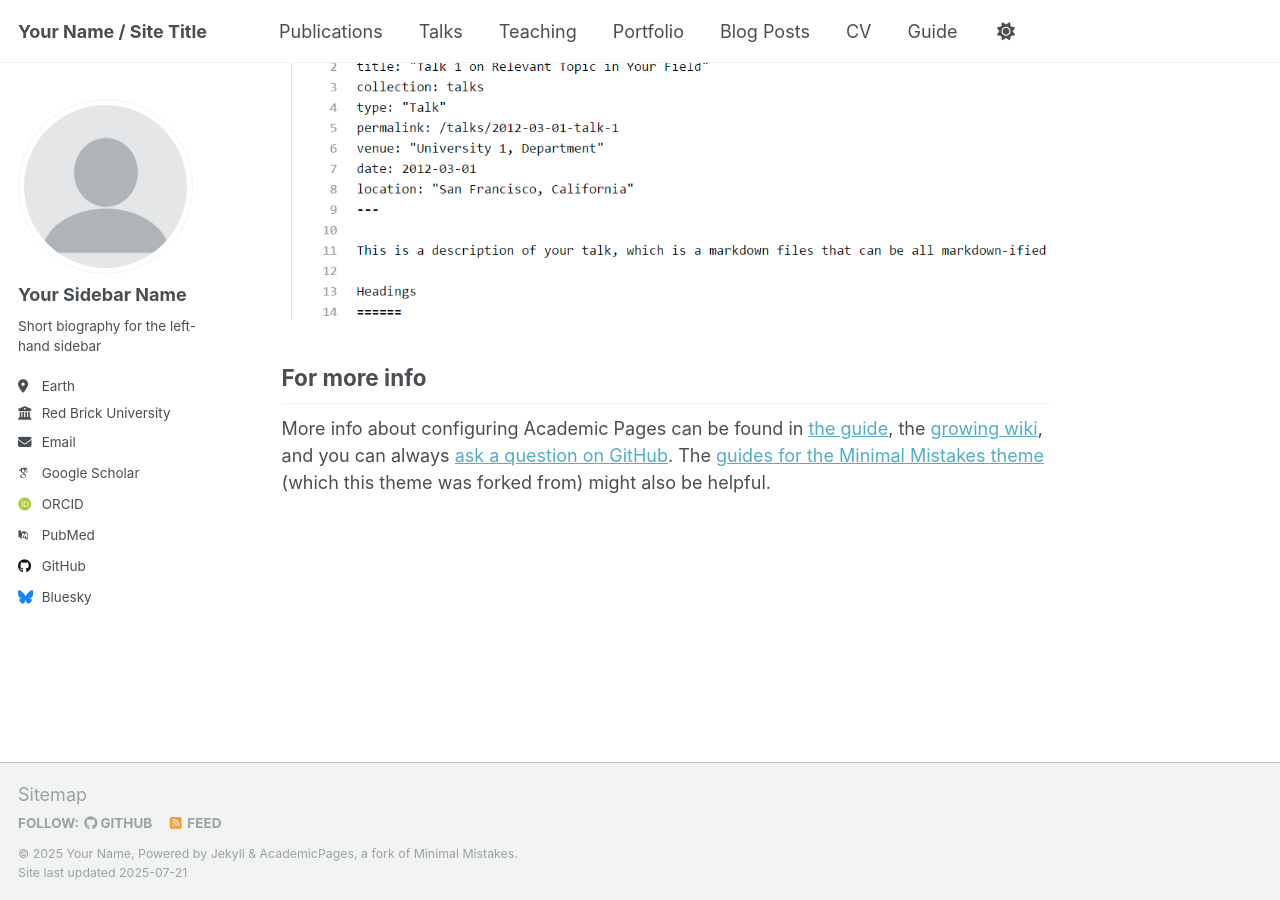
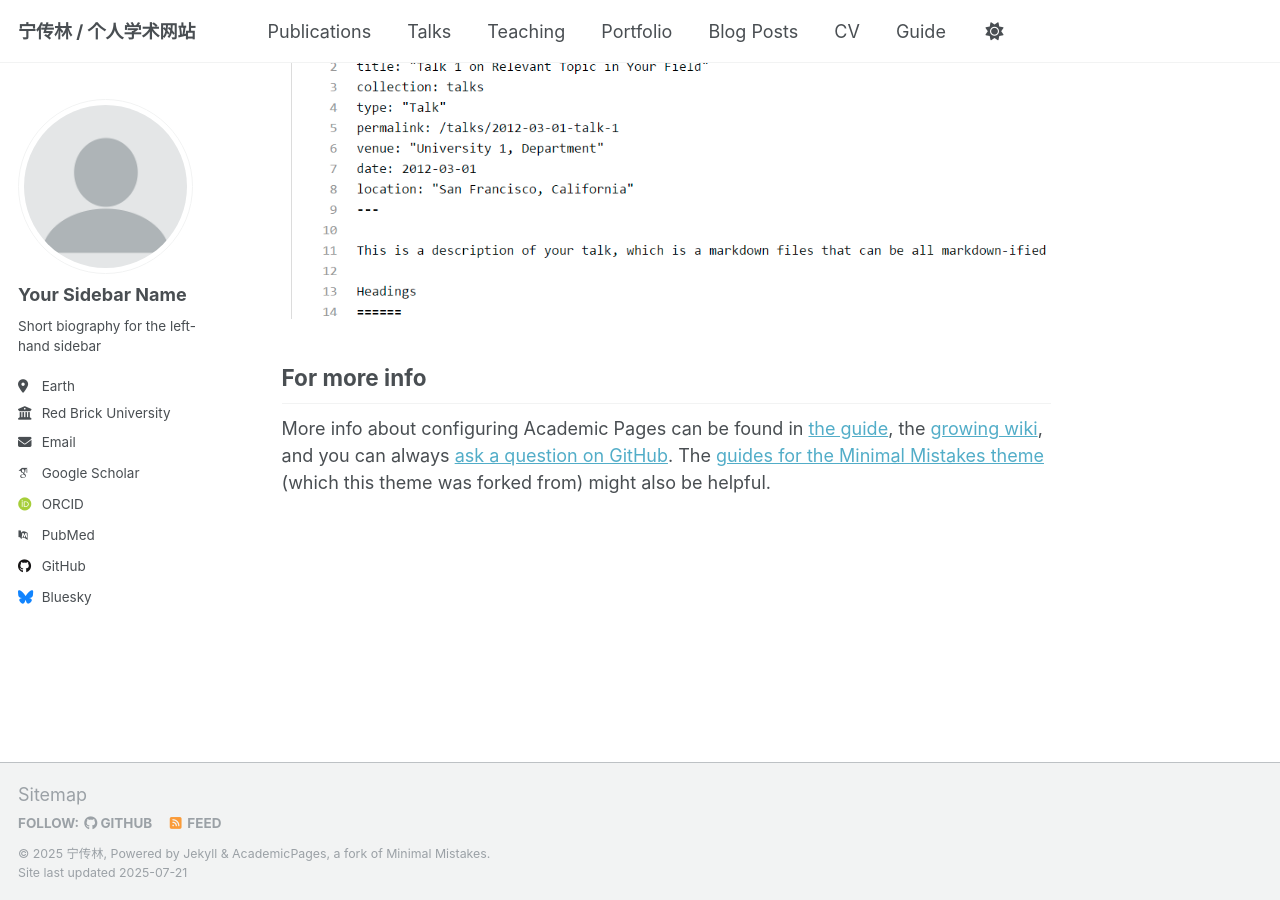
Before and after one commit to hnuhxd/chuanlinning.github.io, a Jekyll site: the page built from _pages/about.md, in a window 1280 px wide and 900 px high, scrolled down 2880 px. Built offline with Jekyll 4.4.1, drawn with Linux system fonts in a browser that asks for light colours; some web fonts are replaced; a script that is not in the unit is left out.

Commit message:
_config.yml

```diff
--- a/_config.yml
+++ b/_config.yml
@@ -9,9 +9,9 @@
 # Basic Site Settings
 locale                   : "en-US"
 site_theme               : "default"
-title                    : "Your Name / Site Title"
+title                    : "宁传林 / 个人学术网站"
 title_separator          : "-"
-name                     : &name "Your Name"
+name                     : &name "宁传林"
 description              : &description "personal description"
 url                      : https://academicpages.github.io # the base hostname & protocol for your site e.g. "https://[your GitHub username].github.io" or if you already have some other page hosted on Github then use "https://[your GitHub username].github.io/[Your Repo Name]"
 baseurl                  : "" # the subpath of your site, e.g. "/blog"
```
